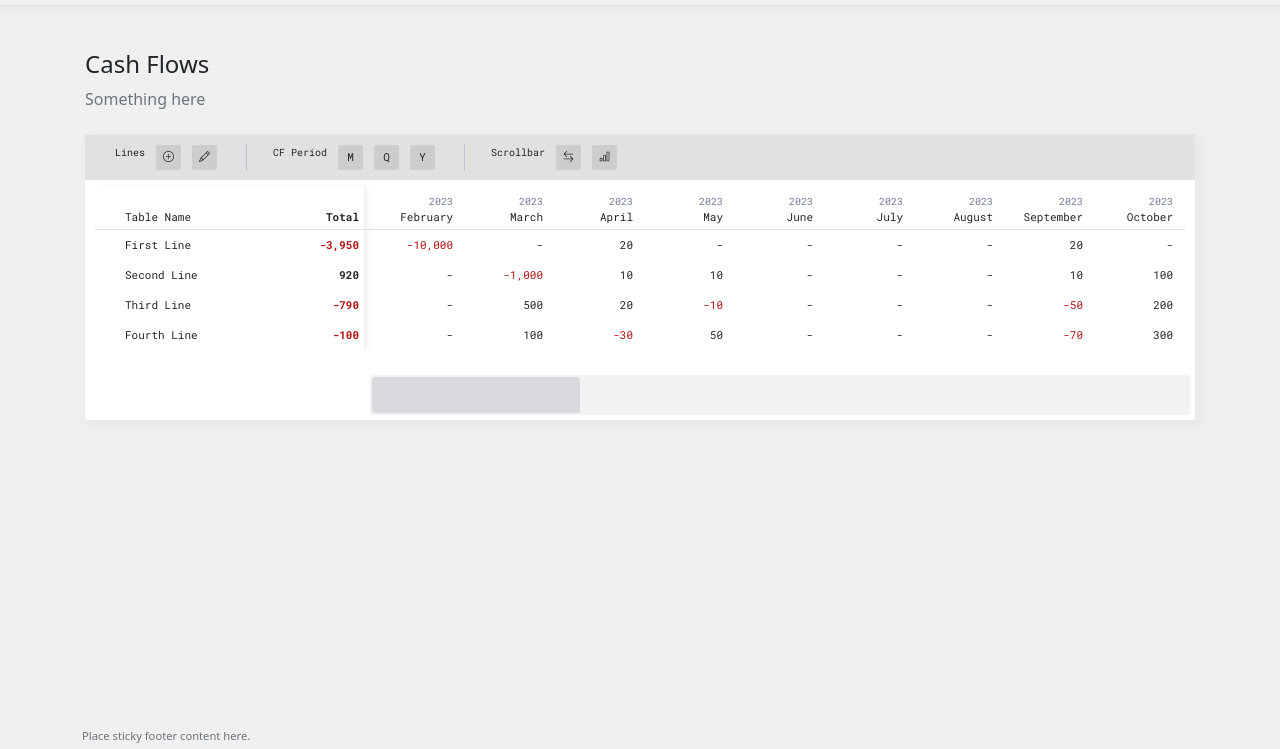
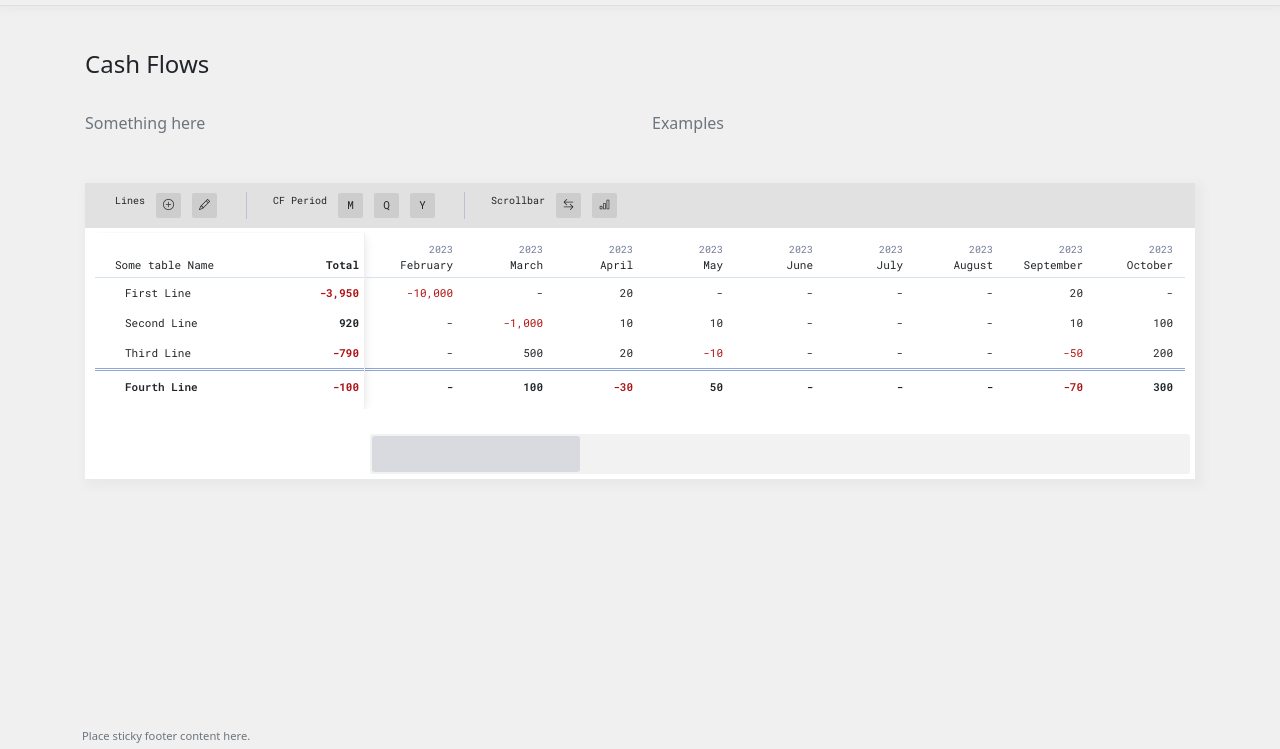
Before and after one commit to ridoluc/CF_viewer, a website built with webpack: page index.html in a window 1280 px wide. Shown: the part 51-800 px from the top of the page. Built offline with Linux system fonts and the light colour scheme.

Commit message:
data loading and page layout

```diff
--- a/index.html
+++ b/index.html
@@ -34,12 +34,20 @@
   <main class="flex-fill my-auto">
     <div class="container">
       <div class="row gx-4 gy-4 my-auto">
+        <h4 class="">Cash Flows</H4>
         <div class="col">
           <div class="mb-4">
-            <h4 class="">Cash Flows</H4>
             <p class="text-muted">Something here</p>
           </div>
-
+        </div>
+        <div class="col">
+          <div class="mb-4">
+            <p class="text-muted">Examples</p>
+          </div>
+        </div>
+      </div>
+      <div class="row gx-4 gy-4 my-auto">
+        <div class="col">
 
 
           <!-- App starts here -->
@@ -74,7 +82,7 @@
                 <div class="row-head">
                   <div class="table-header">
                     <div class="row-start-cell"></div>
-                    <div class="row-name">Table Name</div>
+                    <div class="row-name" id="table-name">Table Name</div>
                     <div class="total"><span>Total</span></div>
                   </div>
                 </div>
--- a/src/CFEngine/CFDataset.js
+++ b/src/CFEngine/CFDataset.js
@@ -7,6 +7,7 @@ export class CFDataSet {
 		this.idCounter = 0;
 		this.CFlines = [];
 		this.datesRange = { max: null, min: null };
+		this.setName = "";
 	}
 
 	/**
@@ -47,6 +48,7 @@ export class CFDataSet {
 		return {
 			id: line.id,
 			name: line.line_name,
+			style:line.style,
 			values: line.getValues(
 				new CFDate(this.datesRange.min),
 				new CFDate(this.datesRange.max),
@@ -55,8 +57,8 @@ export class CFDataSet {
 		};
 	}
 
-	addLine(name, data) {
-		let new_line = new CFLine(this.idCounter++, name, data);
+	addLine(name, data, style) {
+		let new_line = new CFLine(this.idCounter++, name, data, style);
 		this.CFlines.push(new_line);
 		this.updateDatesRange();
 
--- a/src/CFEngine/Line.js
+++ b/src/CFEngine/Line.js
@@ -10,9 +10,10 @@ import { CFElement } from "./Element";
  * - put M,Q,Y data into a map accessible with date_type
  */
 export class CFLine {
-	constructor(_id = 0, _name = "Data name", data = null) {
+	constructor(_id = 0, _name = "Data name", data = null, style = 0) {
 		this.id = _id;
 		this.line_name = _name;
+		this.style = style;
 		this.raw_data = []; //daily
 
 		/** Range of dates (end of months) expressed in millisec */
--- a/src/UI/CFXTable.js
+++ b/src/UI/CFXTable.js
@@ -29,8 +29,27 @@ export class CFXTable {
 		this.scrollbar;
 	}
 
-	create() {
+	setData(data){
+
+		this.dataset = new CFDataSet()
+		this.dataset.setName = data.dataName;
+
+		document.getElementById("table-name").innerText = this.dataset.setName;
+
+		data.data.forEach((d) =>{
+			this.dataset.addLine(d.name,d.cf, d.style);
+		})
+
+	}
+
+
+	create(data) {
 		// Update CF
+
+		if(data){
+			this.setData(data);
+		}
+
 		for (const line of this.dataset.CFlines) {
 			let new_row = rowCreate(line.id, this);
 
--- a/src/UI/row.js
+++ b/src/UI/row.js
@@ -70,6 +70,13 @@ export function updateRow(row, line_data, dates) {
 	row.row_head.attr("data-rowid", line_data.id);
 	row.cf.attr("data-rowid", line_data.id);
 
+	if(line_data.style){
+		const classList = ["row-style_std","row-style-total1", "row-style-total2"];
+
+		row.row_head.addClass(classList[line_data.style]);
+		row.cf.addClass(classList[line_data.style]);
+	}
+
 	row.row_head.find(".row-name").text(line_data.name);
 
 	let cf_list = []
--- a/src/UI/table_style.scss
+++ b/src/UI/table_style.scss
@@ -126,6 +126,9 @@ $cell-width: 90px;
          }
       }
 
+      .row-start-cell{
+         width: 20px !important;
+      }
    }
 
 
@@ -161,10 +164,13 @@ $cell-width: 90px;
       &.row-style-total2 {
          border-top: 3px double #8fa7d4;
          font-weight: 600;
-         background-color: #f6f6f6;
+         // background-color: #f6f6f6;
          margin-bottom: 6px;
          height: 35px;
 
+         .row-name{
+            padding-left: 0px;
+         }
       }
    }
 
--- a/src/main.js
+++ b/src/main.js
@@ -1,9 +1,12 @@
 import { CFXTable } from "./UI/CFXTable.js";
 import "./styles.scss";
 
-let testdata = [
+let testdata = {
+	dataName:"Some table Name",
+	data:[
 	{
 		name: "First Line",
+		style: 0,
 		cf: [
 			{ date: "2023-02-23", value: -10000 },
 			{ date: "2023-04-01", value: 10 },
@@ -18,6 +21,7 @@ let testdata = [
 	},
 	{
 		name: "Second Line",
+		style: 0,
 		cf: [
 			{ date: "2023-03-23", value: -1000 },
 			{ date: "2023-05-01", value: 10 },
@@ -32,6 +36,7 @@ let testdata = [
 	},
 	{
 		name: "Third Line",
+		style: 0,
 		cf: [
 		  { date: "2023-03-23", value: 500 },
 		  { date: "2023-05-01", value: -10 },
@@ -46,6 +51,7 @@ let testdata = [
 	 },
 	{
 		name: "Fourth Line",
+		style: 2,
 		cf: [
 		  { date: "2023-03-23", value: 100 },
 		  { date: "2023-05-01", value: 50 },
@@ -59,23 +65,13 @@ let testdata = [
 		],
 	 }
 
-
-
-
-
-
-];
+]};
 
 let Table;
 
 $(document).ready(function () {
 	Table = new CFXTable();
 
-	Table.dataset.addLine(testdata[0].name, testdata[0].cf);
-	Table.dataset.addLine(testdata[1].name, testdata[1].cf);
-	Table.dataset.addLine(testdata[2].name, testdata[2].cf);
-	Table.dataset.addLine(testdata[3].name, testdata[3].cf);
-
-	Table.create();
+	Table.create(testdata);
 
 });
```
Also changed, not shown: README.md, dist/your-plugin.js.
